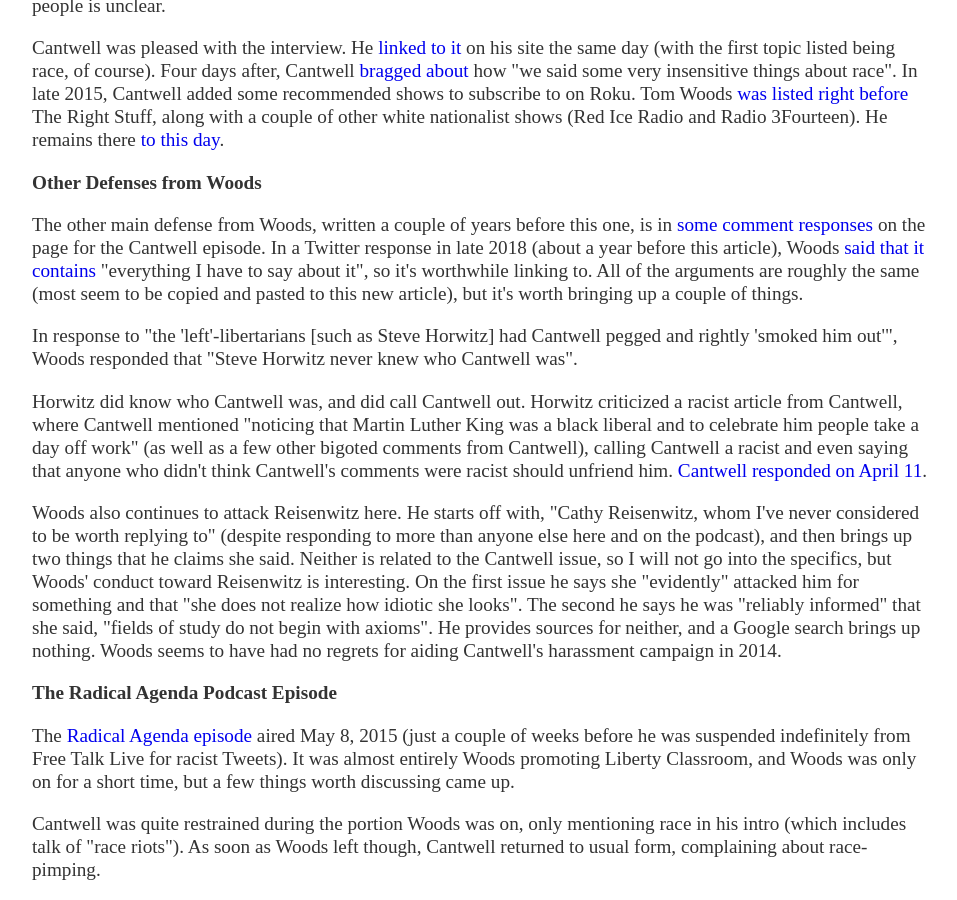
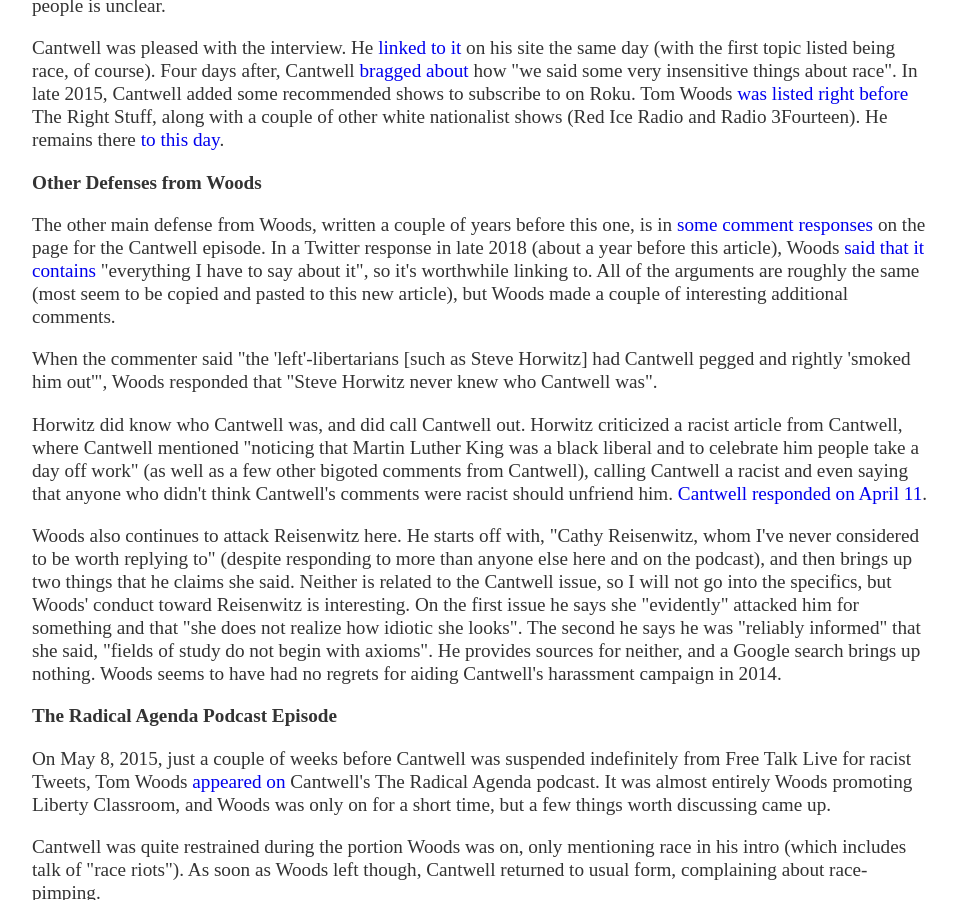
Before and after one commit to neoliberalcaucus/neoliberalcaucus.github.io, a Jekyll site: the page built from _posts/2020-06-17-chris-cantwell.md, in a window 1280 px wide and 900 px high, scrolled down 8525 px. Shown: the whole window, without its empty margins (160-1117 px from the left). Built offline with Jekyll 4.4.1, drawn with Linux system fonts in a browser that asks for light colours.

Commit message:
Update 2020-06-17-chris-cantwell.md

```diff
--- a/_posts/2020-06-17-chris-cantwell.md
+++ b/_posts/2020-06-17-chris-cantwell.md
@@ -138,12 +138,12 @@
 <p>In an attempt to connect this opposition to racism accusations to libertarianism, Woods claimed that accusations of racism are "the sort of things that the state uses to destroy people". Soon after he mentioned the Ron Paul newsletters, although whether he was claiming that the Ron Paul newsletters were a government attempt to destroy people is unclear.</p>
 <p>Cantwell was pleased with the interview. He <a href="https://web.archive.org/web/20140601035513/https://christophercantwell.com/2014/05/14/chris-cantwell-tom-woods-show/">linked to it</a> on his site the same day (with the first topic listed being race, of course). Four days after, Cantwell <a href="https://web.archive.org/web/20170815220147/https://christophercantwell.com/2014/05/18/stop-free-keene-fans/">bragged about</a> how "we said some very insensitive things about race". In late 2015, Cantwell added some recommended shows to subscribe to on Roku. Tom Woods <a href="https://web.archive.org/web/20151214200058/http://christophercantwell.com/roku/">was listed right before</a> The Right Stuff, along with a couple of other white nationalist shows (Red Ice Radio and Radio 3Fourteen). He remains there <a href="https://web.archive.org/web/20200616135046/https://christophercantwell.com/roku/">to this day</a>.</p>
 <p><strong>Other Defenses from Woods</strong></p>
-<p>The other main defense from Woods, written a couple of years before this one, is in <a href="https://tomwoods.com/ep-157-libertarianism-hijacked/">some comment responses</a> on the page for the Cantwell episode. In a Twitter response in late 2018 (about a year before this article), Woods <a href="https://twitter.com/ThomasEWoods/status/1070759125909430272">said that it contains</a> "everything I have to say about it", so it's worthwhile linking to. All of the arguments are roughly the same (most seem to be copied and pasted to this new article), but it's worth bringing up a couple of things.&nbsp;</p>
-<p>In response to "the 'left'-libertarians [such as Steve Horwitz] had Cantwell pegged and rightly 'smoked him out'", Woods responded that "Steve Horwitz never knew who Cantwell was".</p>
+<p>The other main defense from Woods, written a couple of years before this one, is in <a href="https://tomwoods.com/ep-157-libertarianism-hijacked/">some comment responses</a> on the page for the Cantwell episode. In a Twitter response in late 2018 (about a year before this article), Woods <a href="https://twitter.com/ThomasEWoods/status/1070759125909430272">said that it contains</a> "everything I have to say about it", so it's worthwhile linking to. All of the arguments are roughly the same (most seem to be copied and pasted to this new article), but Woods made a couple of interesting additional comments.</p>
+<p>When the commenter said "the 'left'-libertarians [such as Steve Horwitz] had Cantwell pegged and rightly 'smoked him out'", Woods responded that "Steve Horwitz never knew who Cantwell was".</p>
 <p>Horwitz did know who Cantwell was, and did call Cantwell out.&nbsp;Horwitz criticized a racist article from Cantwell, where Cantwell mentioned "noticing that Martin Luther King was a black liberal and to celebrate him people take a day off work" (as well as a few other bigoted comments from Cantwell), calling Cantwell a racist and even saying that anyone who didn't think Cantwell's comments were racist should unfriend him. <a href="https://web.archive.org/web/20170815184602/https://christophercantwell.com/2014/04/11/steve-horwitz-difference-humor-racism/">Cantwell responded on April 11</a>.</p>
 <p>Woods also continues to attack Reisenwitz here. He starts off with, "Cathy Reisenwitz, whom I've never considered to be worth replying to" (despite responding to more than anyone else here and on the podcast), and then brings up two things that he claims she said. Neither is related to the Cantwell issue, so I will not go into the specifics, but Woods' conduct toward Reisenwitz is interesting. On the first issue he says she "evidently" attacked him for something and that "she does not realize how idiotic she looks". The second he says he was "reliably informed" that she said, "fields of study do not begin with axioms". He provides sources for neither, and a Google search brings up nothing. Woods seems to have had no regrets for aiding Cantwell's harassment campaign in 2014.</p>
 <p><strong>The Radical Agenda Podcast Episode</strong></p>
-<p>The&nbsp;<a href="https://ia803108.us.archive.org/1/items/RadicalAgendaArchive/EP007%20-%20Heresy%20with%20Tom%20Woods.mp3">Radical Agenda episode</a>&nbsp;aired May 8, 2015 (just a couple of weeks before he was suspended indefinitely from Free Talk Live for racist Tweets). It was almost entirely Woods promoting Liberty Classroom, and Woods was only on for a short time, but a few things worth discussing came up.</p>
+<p>On May 8, 2015, just a couple of weeks before Cantwell was suspended indefinitely from Free Talk Live for racist Tweets, Tom Woods <a href="https://ia803108.us.archive.org/1/items/RadicalAgendaArchive/EP007%20-%20Heresy%20with%20Tom%20Woods.mp3">appeared on</a> Cantwell's The&nbsp;Radical Agenda podcast. It was almost entirely Woods promoting Liberty Classroom, and Woods was only on for a short time, but a few things worth discussing came up.</p>
 <p>Cantwell was quite restrained during the portion Woods was on, only mentioning race in his intro (which includes talk of "race riots"). As soon as Woods left though, Cantwell returned to usual form, complaining about race-pimping.</p>
 <p>Woods and Cantwell also knew each other personally. Cantwell said on the podcast that he had Woods' personal number and called him sometimes.</p>
 <p>Most importantly, Tom Woods sponsored Cantwell:</p>
```
